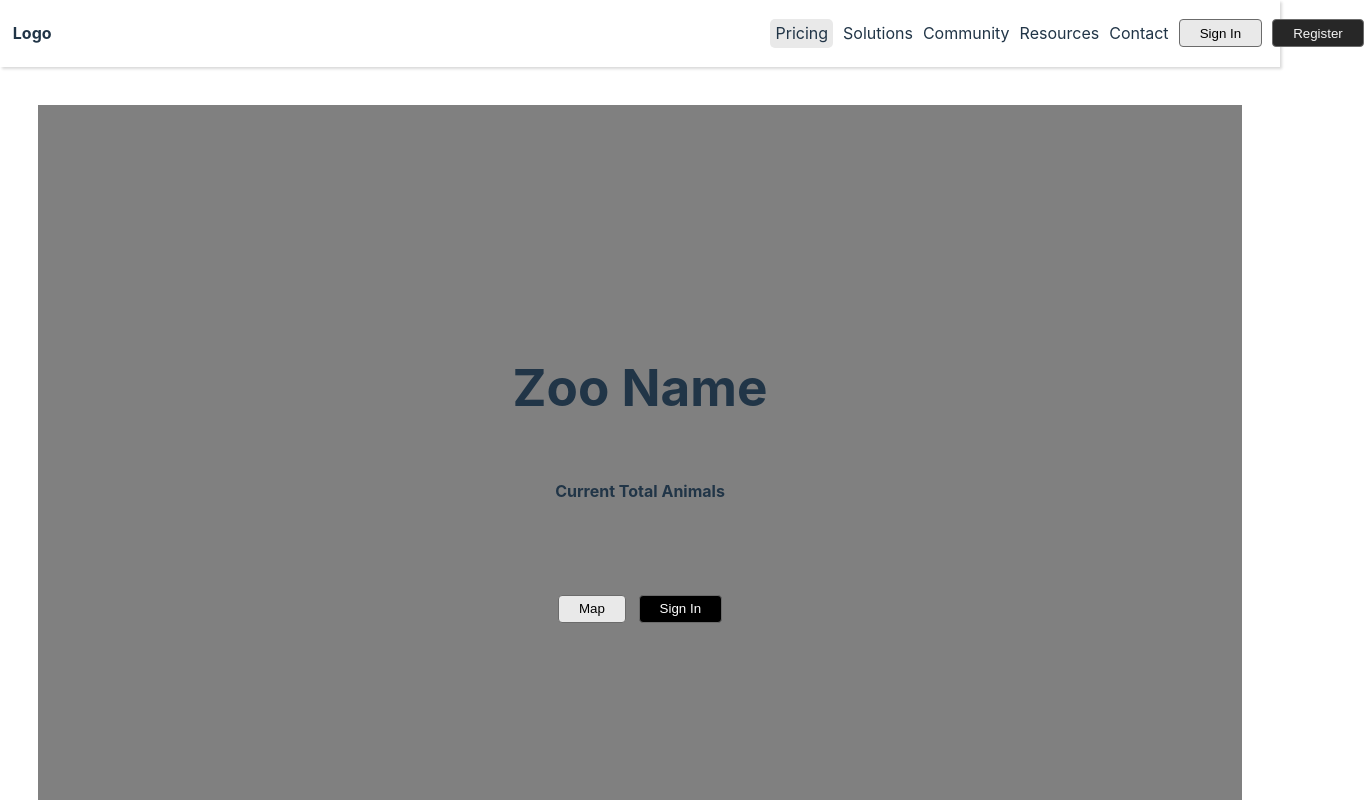
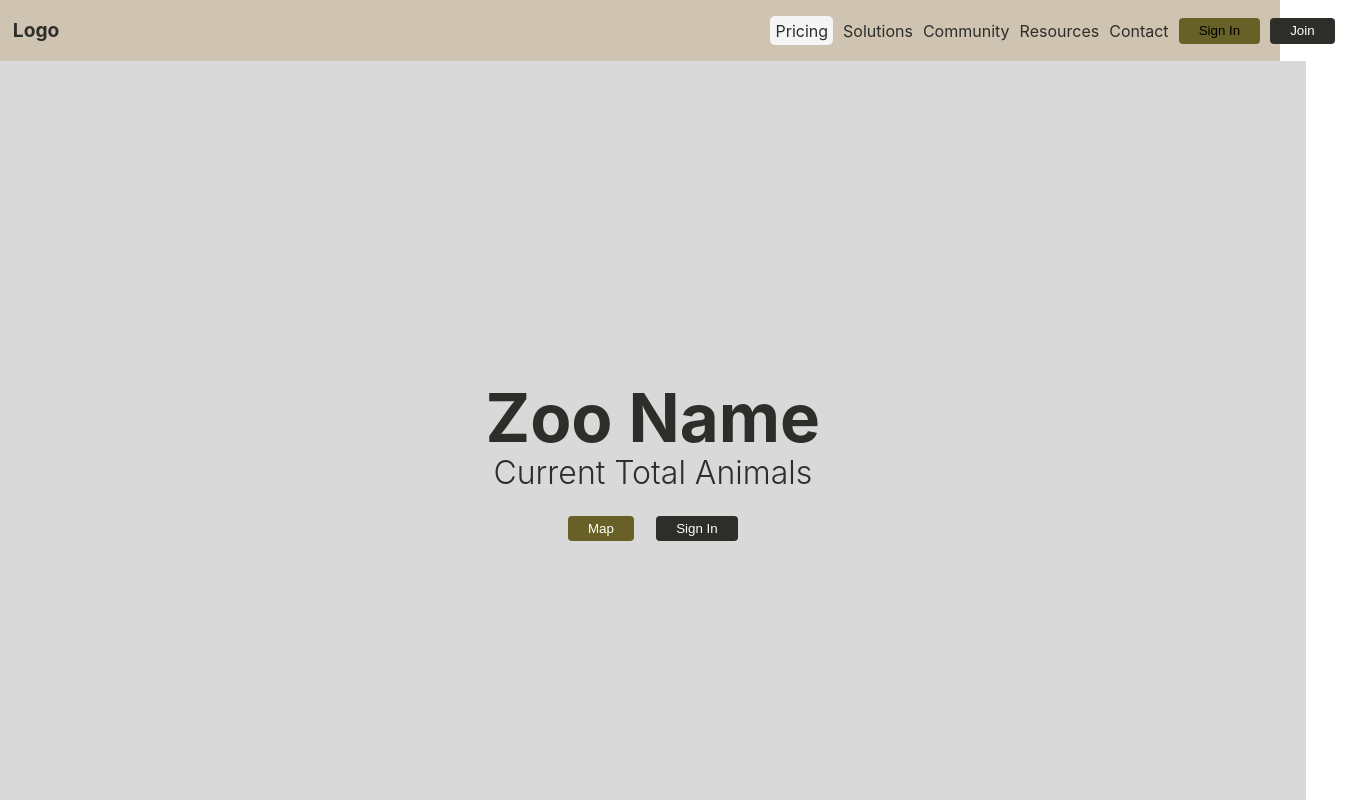
Before and after one commit to brookelove/zoomania, a React (Vite) app: page / in a window 1280 px wide. Shown: the top 800 px of the page, 1364 px wide, since content can reach past the window. Built offline with nearby package versions, Linux system fonts and the light colour scheme.

Commit message:
Making CSS changes to Landing and Header

```diff
--- a/src/App.css
+++ b/src/App.css
@@ -1,7 +1,7 @@
 #root {
-  /* max-width: 1280px; */
   margin: 0 auto;
   text-align: center;
+  background-color: var(--primary);
 }
 
 .logo {
--- a/src/assets/css/components/Header.css
+++ b/src/assets/css/components/Header.css
@@ -1,7 +1,9 @@
 header {
   padding: 0 1%;
-  z-index: 1;
-  background-color: rgba(255, 255, 255, 0.87);
+  /* z-index: 1; */
+  background-color: var(--primary);
+  color: var(--secondary);
+  background-color: var(--secondary-accent);
 }
 header menu {
   width: 40%;
@@ -11,11 +13,15 @@ header menu li {
   margin: 0 1%;
 }
 header menu li:first-child {
-  background-color: var(--border-default);
+  background-color: var(--callout-button);
   padding: 0.5% 1%;
   border-radius: 5px;
 }
 header menu li:last-child button {
-  color: whitesmoke;
+  color: var(--primary);
   background-color: var(--secondary);
 }
+header menu .auth-btn {
+  background-color: var(--primary-accent);
+  background-color: var(--tertiary-accent);
+}
--- a/src/assets/css/components/QuoteCard.css
+++ b/src/assets/css/components/QuoteCard.css
@@ -2,17 +2,21 @@
   padding: 5%;
   border-radius: 10px;
   text-align: start;
-  /* margin: 5%; */
   max-height: 200px;
   align-items: flex-start;
+  border: solid var(--primary-accent) 1px;
+  /* color: black; */
 }
 .quoteCard h4 {
   margin-top: 0;
+  color: var(--secondary);
 }
 .quoteCard section img {
   border-radius: 50%;
   width: 60px;
+  height: 60px;
 }
 .quoteCard section p {
   padding-left: 20px;
+  color: var(--tertiary);
 }
--- a/src/assets/css/pages/Home.css
+++ b/src/assets/css/pages/Home.css
@@ -1,6 +1,6 @@
 section {
   padding: 3%;
-  display: flex;
+  /* display: flex; */
   flex-direction: row;
   justify-content: space-between;
 }
--- a/src/assets/css/pages/Landing.css
+++ b/src/assets/css/pages/Landing.css
@@ -1,16 +1,27 @@
 .landingSection header {
   min-height: 100vh;
-  min-width: auto;
-  background-color: grey;
+  min-width: 100%;
+  background-color: var(--primary-accent);
+}
+.landingSection header h3 {
+  font-weight: 300;
+  font-size: 32px;
+  margin-bottom: 2%;
 }
 .landingSection .buttonContainer {
   display: flex;
   justify-content: space-around;
   width: 15%;
+  margin: 0;
+  background-color: inherit;
+}
+.landingSection header .buttonContainer button:first-child {
+  color: var(--primary);
+  background-color: var(--tertiary-accent);
 }
 .landingSection header .buttonContainer button:last-child {
-  color: #fff;
-  background-color: black;
+  color: var(--primary);
+  background-color: var(--secondary);
 }
 .mini-featured img {
   max-width: 32%;
@@ -21,10 +32,10 @@
   margin: 3%;
 }
 .landingSection section .subSection {
-  margin-left: 15px;
+  margin-left: 1%;
+  color: var(--secondary);
 }
 .landingSection .quoteContainer {
-  /* margin: 3%; */
   display: grid;
   grid-template-columns: auto auto auto;
   gap: 2%;
--- a/src/components/Card.jsx
+++ b/src/components/Card.jsx
@@ -6,7 +6,7 @@ const Card = () => {
     <section className="card-container box-shadow">
       {/* takes over 60 percent of the height */}
       <img />
-      <hr></hr>
+      {/* <hr></hr> */}
       <section className="header">
         <h3 className="border">Name</h3>
         <p>Zoo</p>
--- a/src/components/Header.jsx
+++ b/src/components/Header.jsx
@@ -2,7 +2,7 @@ import "../assets/css/components/Header.css";
 function Header() {
   return (
     //  need to create a function to check if they are authenticated which means logged in is true
-    <header className="d-b-flex box-shadow">
+    <header className="d-b-flex">
       {/* if they are not logged in */}
       <h4>Logo</h4>
       <menu className="d-e-flex">
@@ -12,10 +12,10 @@ function Header() {
         <li>Resources</li>
         <li>Contact</li>
         <li>
-          <button>Sign In</button>
+          <button className="auth-btn">Sign In</button>
         </li>
         <li>
-          <button>Register</button>
+          <button>Join</button>
         </li>
       </menu>
       {/* if they are logged in */}
@@ -26,7 +26,7 @@ function Header() {
         <li>Search</li>
         <li>Contact</li>
         <li>
-          <button>Logout</button>
+          <button className="auth-btn">Logout</button>
         </li>
       </menu>
     </header>
--- a/src/components/QuoteCard.jsx
+++ b/src/components/QuoteCard.jsx
@@ -3,7 +3,7 @@ import profilePicture from "../assets/images/profilePhoto.jpg";
 
 const QuoteCard = ({ id, text, author }) => {
   return (
-    <section key={id} className="quoteCard border d-b-c-flex">
+    <section key={id} className="quoteCard d-b-c-flex">
       <h4>"{text}"</h4>
       <section className="d-s-flex">
         <img src={profilePicture} />
--- a/src/index.css
+++ b/src/index.css
@@ -4,16 +4,22 @@
   font-weight: 400;
   color-scheme: light dark;
   color: rgba(255, 255, 255, 0.87);
-  background-color: #242424;
-  --border-color: rgb(107,107,107);
-  --primary:#D9D9D9;
-  --secondary: rgb(39,39,39);
-  --border-default: rgb(233,233,233);
-  --box-shadow: box-shadow: rgba(0, 0, 0, 0.15) 1.95px 1.95px 2.6px;
+  /* background-color: #242424; */
+  --primary: #fefffe;
+  --secondary: #2d2d2a;
+  --tertiary: #4c4c47;
+  --primary-accent: #d9d9d9;
+  --secondary-accent: #cfc4b1;
+  --tertiary-accent: #676127;
+  --callout-button: rgb(245, 245, 245);
   font-synthesis: none;
   text-rendering: optimizeLegibility;
   -webkit-font-smoothing: antialiased;
   -moz-osx-font-smoothing: grayscale;
+}
+section {
+  padding: 0;
+  background-color: var(--primary);
 }
 
 a {
@@ -29,30 +35,30 @@ body {
   margin: 0;
   place-items: center;
   min-width: 320px;
+  background-color: var(--primary);
 }
 
 h1 {
-  font-size: 2.2em;
+  font-size: 4.2em;
   line-height: 1.1;
+  margin: 0;
 }
 h2 {
   font-size: 3.2em;
   line-height: 1.1;
+  margin: 0;
 }
 h3 {
+  font-size: 2.2em;
+  line-height: 1.1;
+  margin: 0;
+}
+h4 {
   font-size: 1.2em;
   line-height: 1.1;
+  margin: 0;
 }
 button {
-  /* border-radius: 8px;
-  border: 1px solid transparent;
-  padding: 0.6em 1.2em;
-  font-size: 1em;
-  font-weight: 500;
-  font-family: inherit;
-  background-color: #1a1a1a;
-  cursor: pointer;
-  transition: border-color 0.25s; */
   border-radius: 4px;
   border: 1px solid var(--border-color);
   background-color: var(--border-default);
@@ -117,12 +123,12 @@ li {
   display: none;
 }
 .border {
-  border:1px solid var(--border-default);
+  border: 1px solid var(--border-default);
 }
 .box-shadow {
   box-shadow: rgba(0, 0, 0, 0.15) 1.95px 1.95px 2.6px;
 }
-@media (prefers-color-scheme: light) {
+/* @media (prefers-color-scheme: light) {
   :root {
     color: #213547;
     background-color: #ffffff;
@@ -130,4 +136,4 @@ li {
   a:hover {
     color: #747bff;
   }
-}
+} */
--- a/src/pages/Landing.jsx
+++ b/src/pages/Landing.jsx
@@ -8,10 +8,9 @@ function Landing() {
   return (
     <div className="landingSection">
       <header className="header d-c-c-flex">
-        {/* <h1>Featured Zoo's</h1> */}
         {/* using carousel and getting data passed through there potentially make a featured section of zoos that holds 5 articles about teh most recent news !*/}
-        <h2>Zoo Name</h2>
-        <h4>Current Total Animals</h4>
+        <h1>Zoo Name</h1>
+        <h3>Current Total Animals</h3>
         <section className="buttonContainer">
           <button>Map</button>
           <button>Sign In</button>
```
